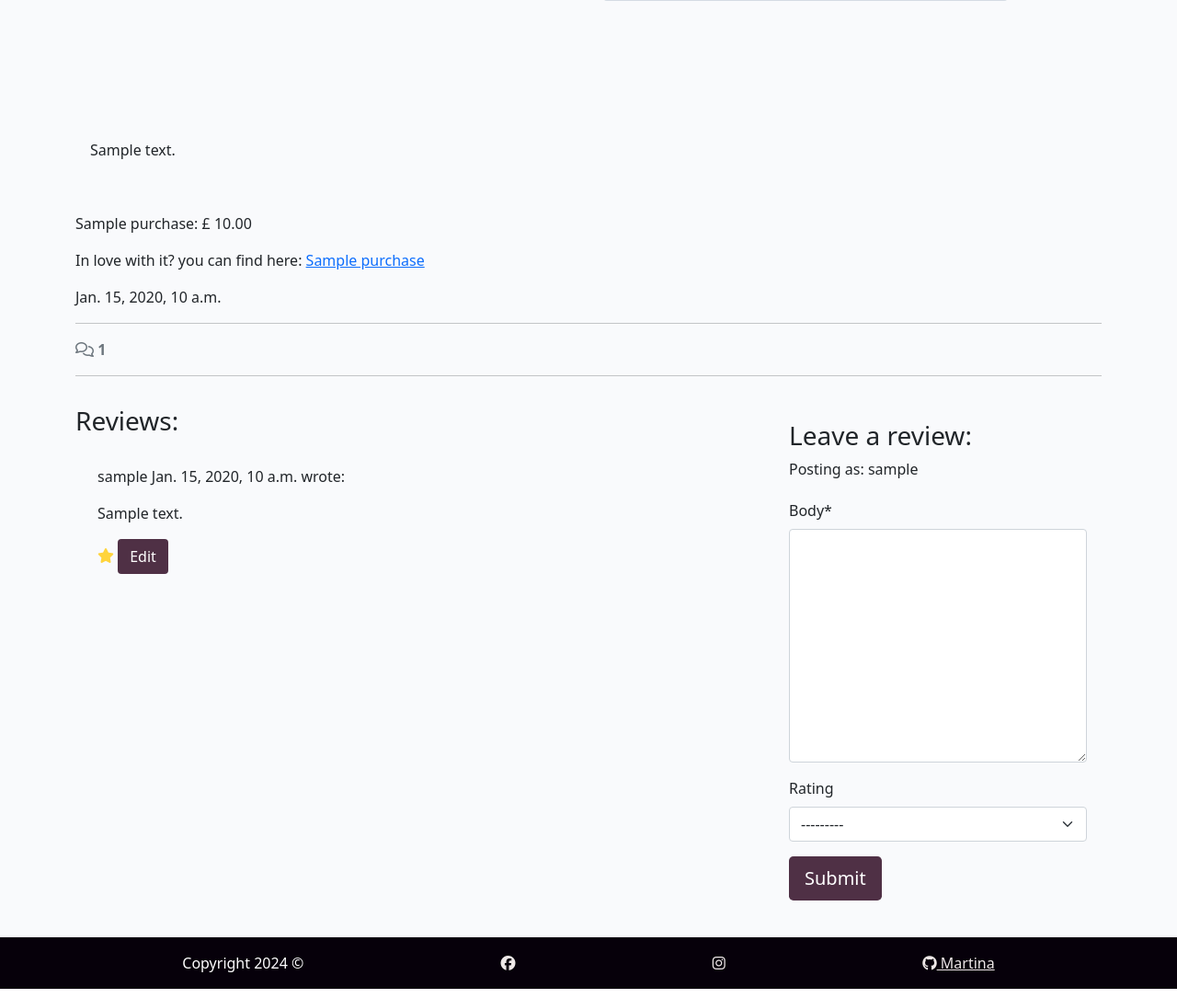
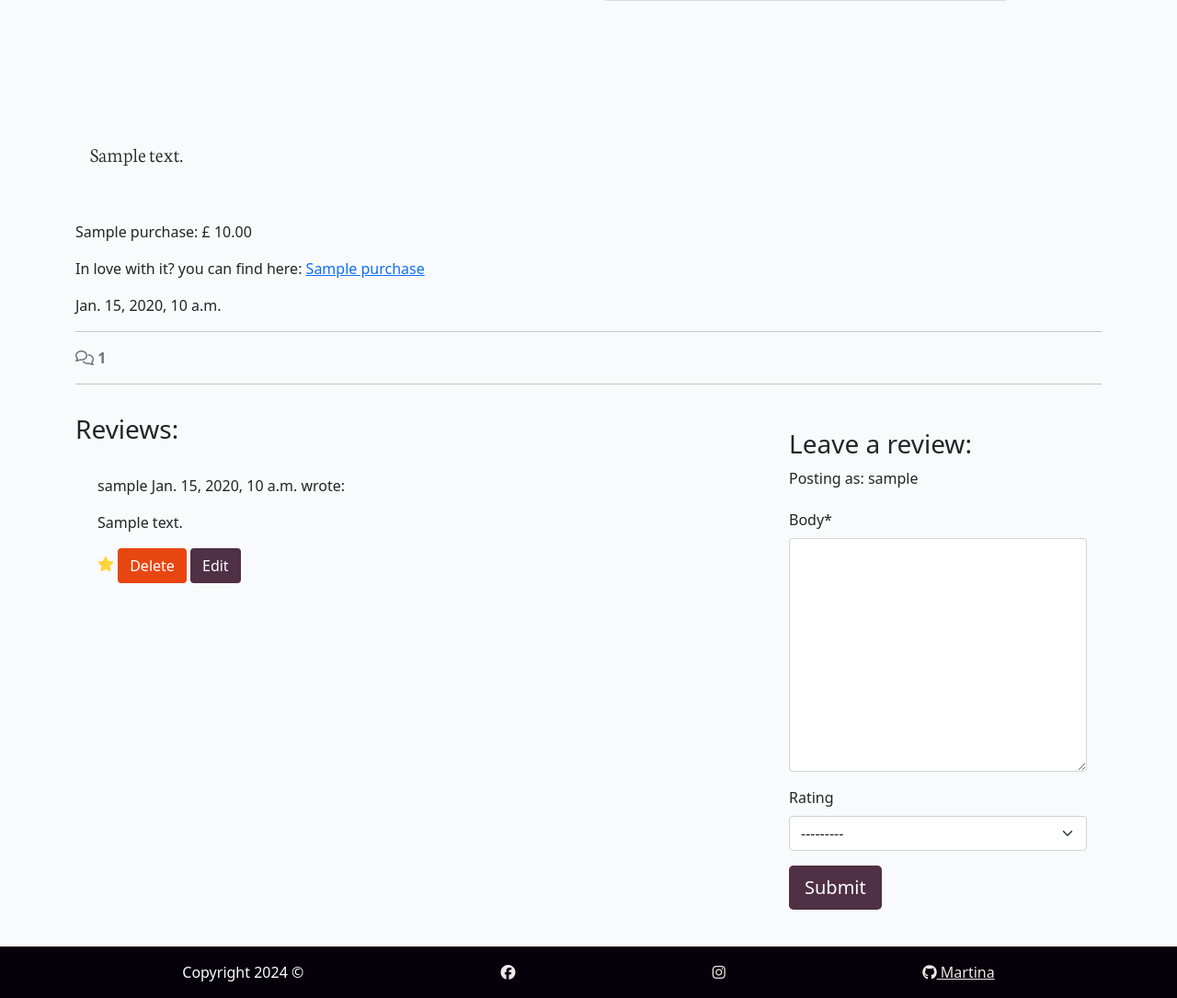
Before and after one commit to martinamicaela/final_project_blog_1, a Django app: a page that uses blog/templates/blog/post_detail.html in a window 1280 px wide. Shown: the part 504-1589 px from the top of the page at 92% size. Run offline with Django 4.2, Linux system fonts and the light colour scheme; a user stored in the database is signed in; tables that the repository leaves empty hold one stand-in row (values such as "Sample post"); grey boxes marked "Sample" are stand-in pictures; some libraries are stand-ins or nearby versions; some web fonts are replaced.

Commit message:
add delete btn

```diff
--- a/blog/templates/blog/post_detail.html
+++ b/blog/templates/blog/post_detail.html
@@ -31,14 +31,14 @@
             <div class="card-body">
               <!-- The post content goes inside the card-text. card-body-->
                 <!-- Use the | safe filter inside the template tags -->
-                <p class=" .excerpt-font">
+                <p class="excerpt-font">
                     {{ post.content | safe }}
                 </p>
             </div>
         </div>
     </div>
 
-      <!-- Displaying count of purchases -->
+      <!-- Displaying of purchases -->
   <div class="row">
     <div class="col-12">
         {% for purchase in purchases %}
@@ -83,7 +83,7 @@
         <!-- We want a for loop inside the empty control tags
           to iterate through each comment in comments -->
         {% for review in reviews %}
-        <div class="p-2 comments
+        <div class="p-2 reviews
           {% if not review.approved and review.author_review == user %}
           faded{% elif not review.approved %} d-none{% endif %}">
           <p class="font-weight-bold">
@@ -106,6 +106,8 @@
           {% endif %}
 
           {% if user.is_authenticated and review.author_review == user %}
+          <button class="btn btn-delete"
+            review_id="{{ review.id }}">Delete</button>
           <button class="btn btn-edit"
             review_id="{{ review.id }}">Edit</button>
           {% endif %}
@@ -121,7 +123,7 @@
           {% if user.is_authenticated %}
           <h3>Leave a review:</h3>
           <p>Posting as: {{ user.username }}</p>
-          <form id="commentForm" method="post"
+          <form id="reviewForm" method="post"
             style="margin-top: 1.3em;">
             {{ review_form | crispy }}
             {% csrf_token %}
@@ -136,6 +138,30 @@
   </div>
 </div>
 
+<!-- Delete confirmation modal -->
+<div class="modal fade" id="deleteModal" tabindex="-1"
+  aria-labelledby="deleteModalLabel" aria-hidden="true">
+  <div class="modal-dialog">
+    <div class="modal-content">
+      <div class="modal-header">
+        <h5 class="modal-title"
+          id="deleteModalLabel">Delete review?</h5>
+        <button type="button" class="btn-close"
+          data-bs-dismiss="modal" aria-label="Close"></button>
+      </div>
+      <div class="modal-body">
+        Are you sure you want to delete your review?
+        This action cannot be undone.
+      </div>
+      <div class="modal-footer">
+        <button type="button" class="btn btn-secondary"
+          data-bs-dismiss="modal">Close</button>
+        <a id="deleteConfirm" href="#" class="btn
+          btn-danger">Delete</a>
+      </div>
+    </div>
+  </div>
+</div>
 
 {% endblock content %}
 {% block extras %}
--- a/blog/urls.py
+++ b/blog/urls.py
@@ -6,4 +6,7 @@ urlpatterns = [
     path('<slug:slug>/', views.post_detail, name='post_detail'),
     path('<slug:slug>/edit_review/<int:review_id>',
          views.review_edit, name='review_edit'),
+    path('<slug:slug>/delete_review/<int:review_id>',
+         views.review_delete, name='review_delete'),
+
 ]
--- a/blog/views.py
+++ b/blog/views.py
@@ -83,3 +83,20 @@ def review_edit(request, slug, review_id):
             messages.add_message(request, messages.ERROR, 'Error updating review!')
 
     return HttpResponseRedirect(reverse('post_detail', args=[slug]))
+
+
+def review_delete(request, slug, review_id):
+    """
+    view to delete review
+    """
+    queryset = Post.objects.filter(status=1)
+    post = get_object_or_404(queryset, slug=slug)
+    review = get_object_or_404(Review, pk=review_id)
+
+    if review.author_review == request.user:
+        review.delete()
+        messages.add_message(request, messages.SUCCESS, 'Review deleted!')
+    else:
+        messages.add_message(request, messages.ERROR, 'You can only delete your own reviews!')
+
+    return HttpResponseRedirect(reverse('post_detail', args=[slug]))
--- a/static/js/reviews.js
+++ b/static/js/reviews.js
@@ -2,6 +2,11 @@ const editButtons = document.getElementsByClassName("btn-edit");
 const reviewText = document.getElementById("id_body");
 const reviewForm = document.getElementById("reviewForm");
 const submitButton = document.getElementById("submitButton");
+
+
+const deleteModal = new bootstrap.Modal(document.getElementById("deleteModal"));
+const deleteButtons = document.getElementsByClassName("btn-delete");
+const deleteConfirm = document.getElementById("deleteConfirm");
 
 /**
 * Initializes edit functionality for the provided edit buttons.
@@ -22,3 +27,21 @@ for (let button of editButtons) {
     reviewForm.setAttribute("action", `edit_review/${reviewId}`);
   });
 }
+
+/**
+* Initializes deletion functionality for the provided delete buttons.
+*
+* For each button in the `deleteButtons` collection:
+* - Retrieves the associated comment's ID upon click.
+* - Updates the `deleteConfirm` link's href to point to the
+* deletion endpoint for the specific comment.
+* - Displays a confirmation modal (`deleteModal`) to prompt
+* the user for confirmation before deletion.
+*/
+for (let button of deleteButtons) {
+    button.addEventListener("click", (e) => {
+      let reviewId = e.target.getAttribute("review_id");
+      deleteConfirm.href = `delete_review/${reviewId}`;
+      deleteModal.show();
+    });
+  }
```
